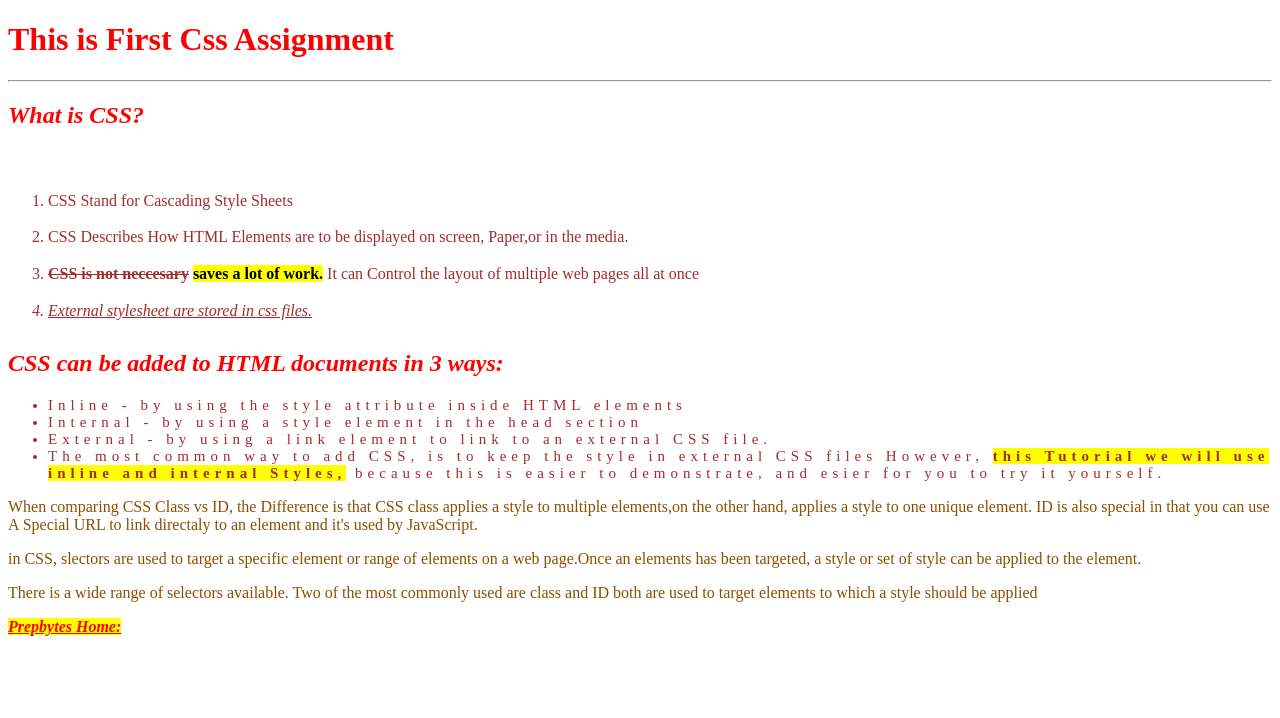
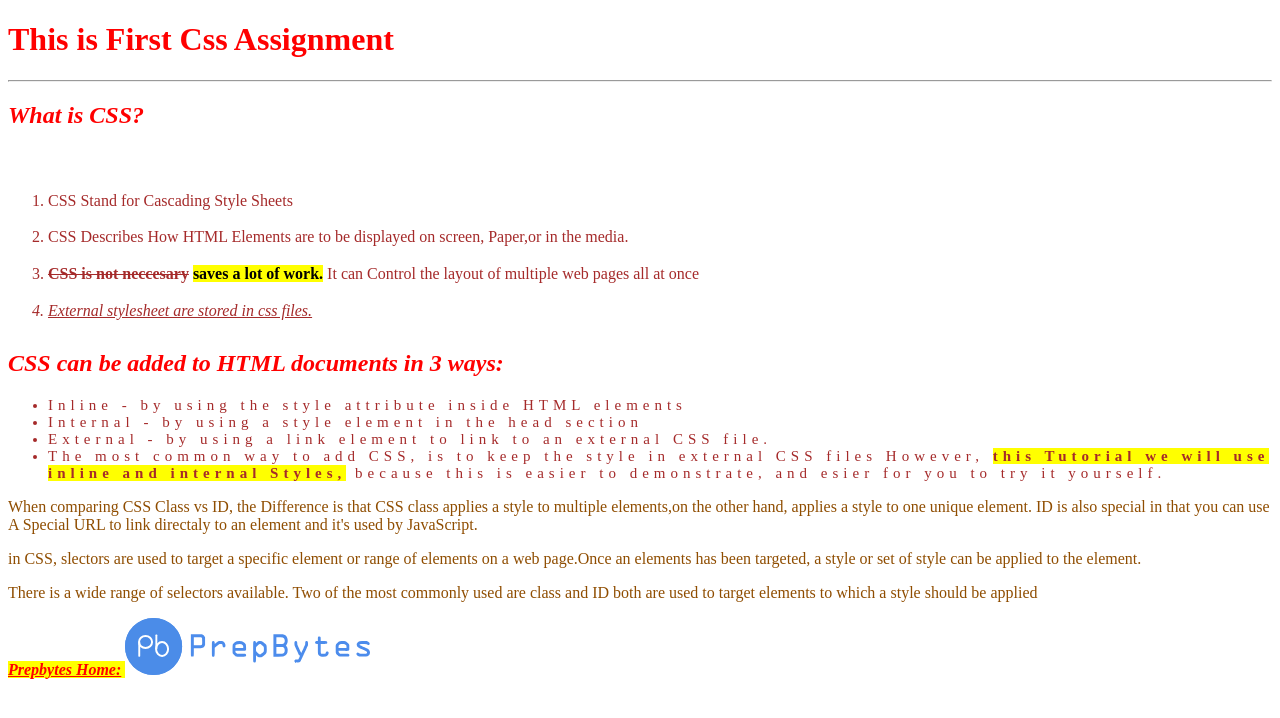
Before and after one commit to Rahhhulll/assesment4, a plain HTML site: page index.html in a window 1280 px wide. Drawn offline with Linux system fonts and the light colour scheme.

Commit message:
first commit

```diff
--- a/index.html
+++ b/index.html
@@ -65,5 +65,8 @@
     <a href="https://www.prepbytes.com/" target="_blank">Prepbytes Home:</a>
 </mark>
 </b>
+<a href="https://www.prepbytes.com/" target="_blank">
+<img src="logoPrepBytes.svg">
+</a>
 </body>
 </html>
```
Also changed, not shown: logoPrepBytes.svg (added).
